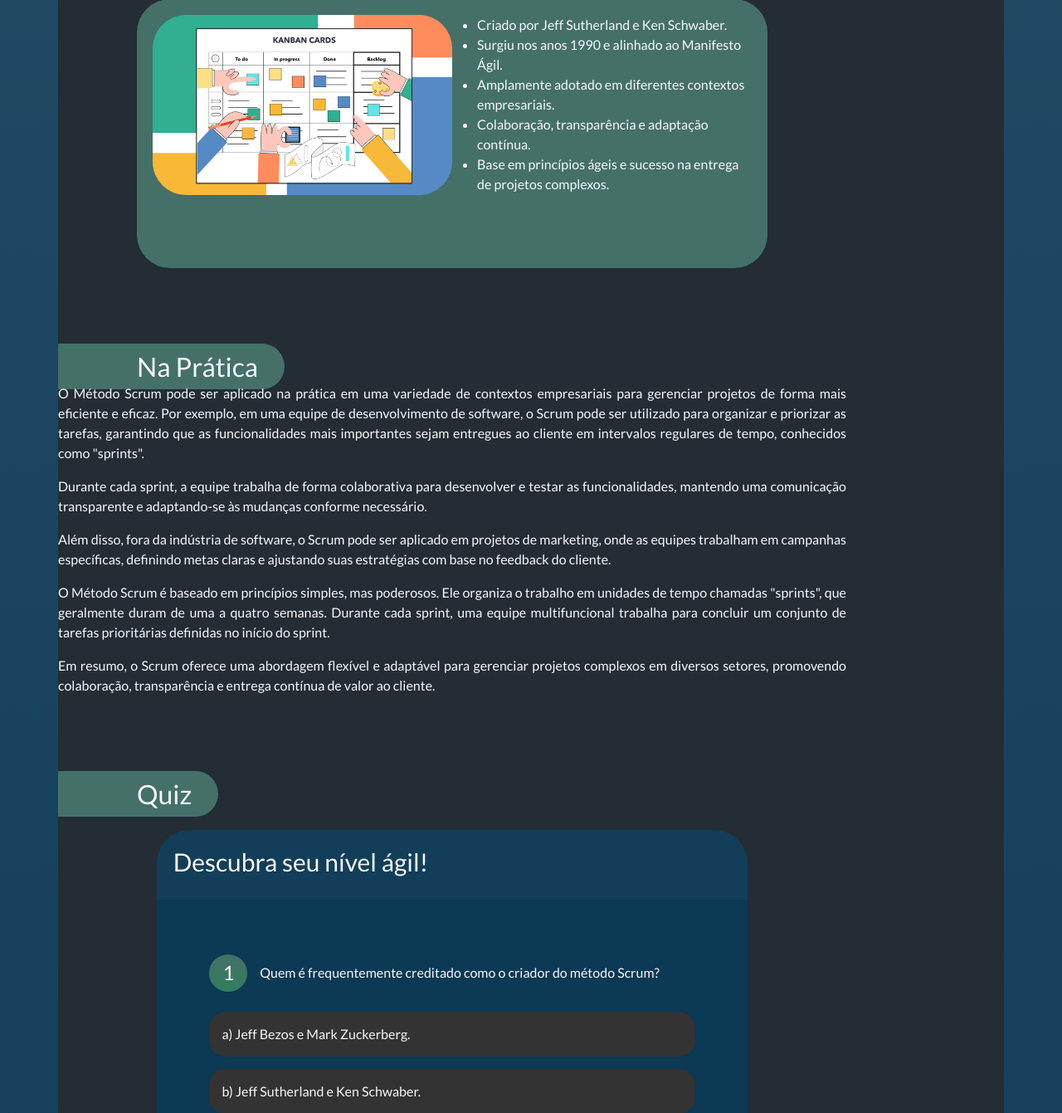
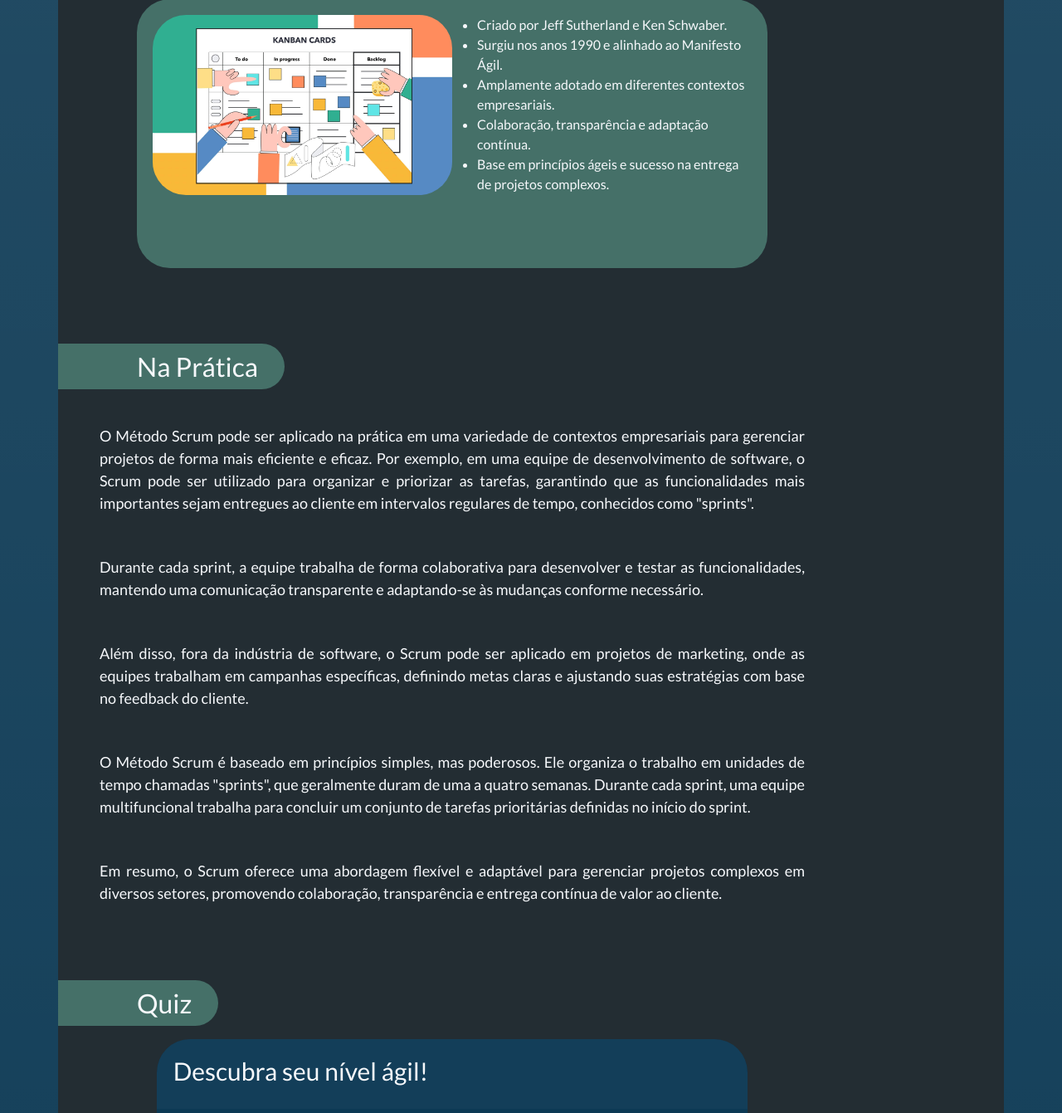
Before and after one commit to Fatec-Bug-Busters/scrum-academy, a Flask app: page /introducao in a window 1280 px wide. Shown: the part 2082-3423 px from the top of the page at 83% size. Run offline with Flask 3, Linux system fonts and the light colour scheme.

Commit message:
Ajuste de texto

```diff
--- a/src/templates/conteudos/introducao.html
+++ b/src/templates/conteudos/introducao.html
@@ -76,26 +76,26 @@ Introdução ao Scrum
 
 <!-- Seção Na Prática -->
 {% block na_pratica %}
-<p> O Método Scrum pode ser aplicado na prática em uma variedade de contextos empresariais para
+<p class="txt-conteudo"> O Método Scrum pode ser aplicado na prática em uma variedade de contextos empresariais para
   gerenciar projetos de forma
   mais eficiente e eficaz. Por exemplo, em uma equipe de desenvolvimento de software, o Scrum pode ser utilizado para
   organizar e priorizar as tarefas, garantindo que as funcionalidades mais importantes sejam entregues ao cliente em
   intervalos regulares de tempo, conhecidos como "sprints".</p>
-<p>Durante cada sprint, a equipe trabalha de forma colaborativa
+<p class="txt-conteudo">Durante cada sprint, a equipe trabalha de forma colaborativa
   para desenvolver e testar as funcionalidades, mantendo uma comunicação transparente e adaptando-se às mudanças
   conforme
   necessário.</p>
-<p> Além disso, fora da indústria de software, o Scrum pode ser aplicado em projetos de marketing,
+<p class="txt-conteudo"> Além disso, fora da indústria de software, o Scrum pode ser aplicado em projetos de marketing,
   onde as
   equipes trabalham em campanhas específicas, definindo metas claras e ajustando suas estratégias com base no feedback
   do
   cliente.</p>
-<p>
+<p class="txt-conteudo">
   O Método Scrum é baseado em princípios simples, mas poderosos. Ele organiza o trabalho em unidades de tempo chamadas
   "sprints", que geralmente duram de uma a quatro semanas. Durante cada sprint, uma equipe multifuncional trabalha para
   concluir um conjunto de tarefas prioritárias definidas no início do sprint.
 </p>
-<p>Em resumo, o Scrum oferece uma abordagem flexível e adaptável para gerenciar projetos complexos
+<p class="txt-conteudo">Em resumo, o Scrum oferece uma abordagem flexível e adaptável para gerenciar projetos complexos
   em diversos
   setores, promovendo colaboração, transparência e entrega contínua de valor ao cliente.</p>
 {% endblock na_pratica %}
```
